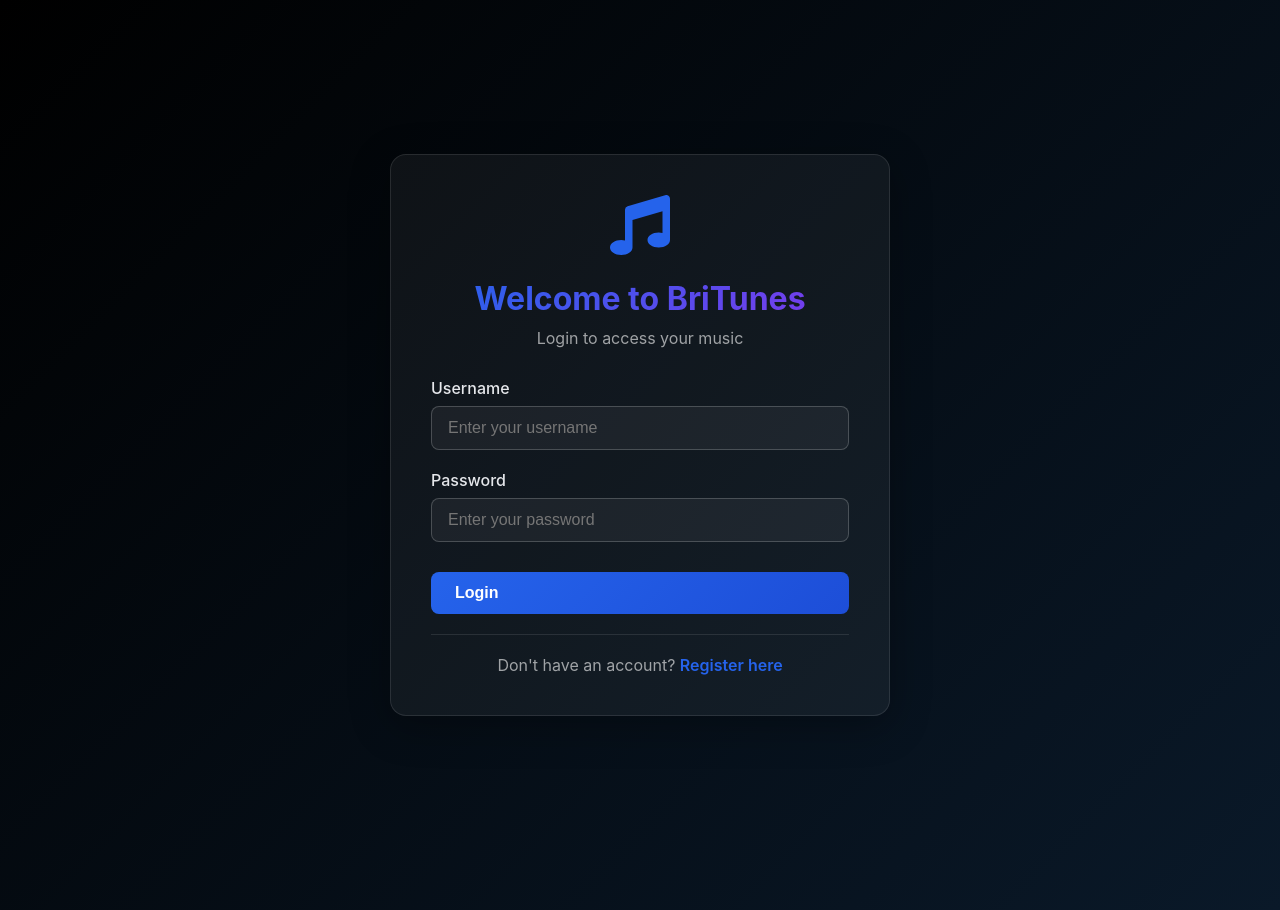
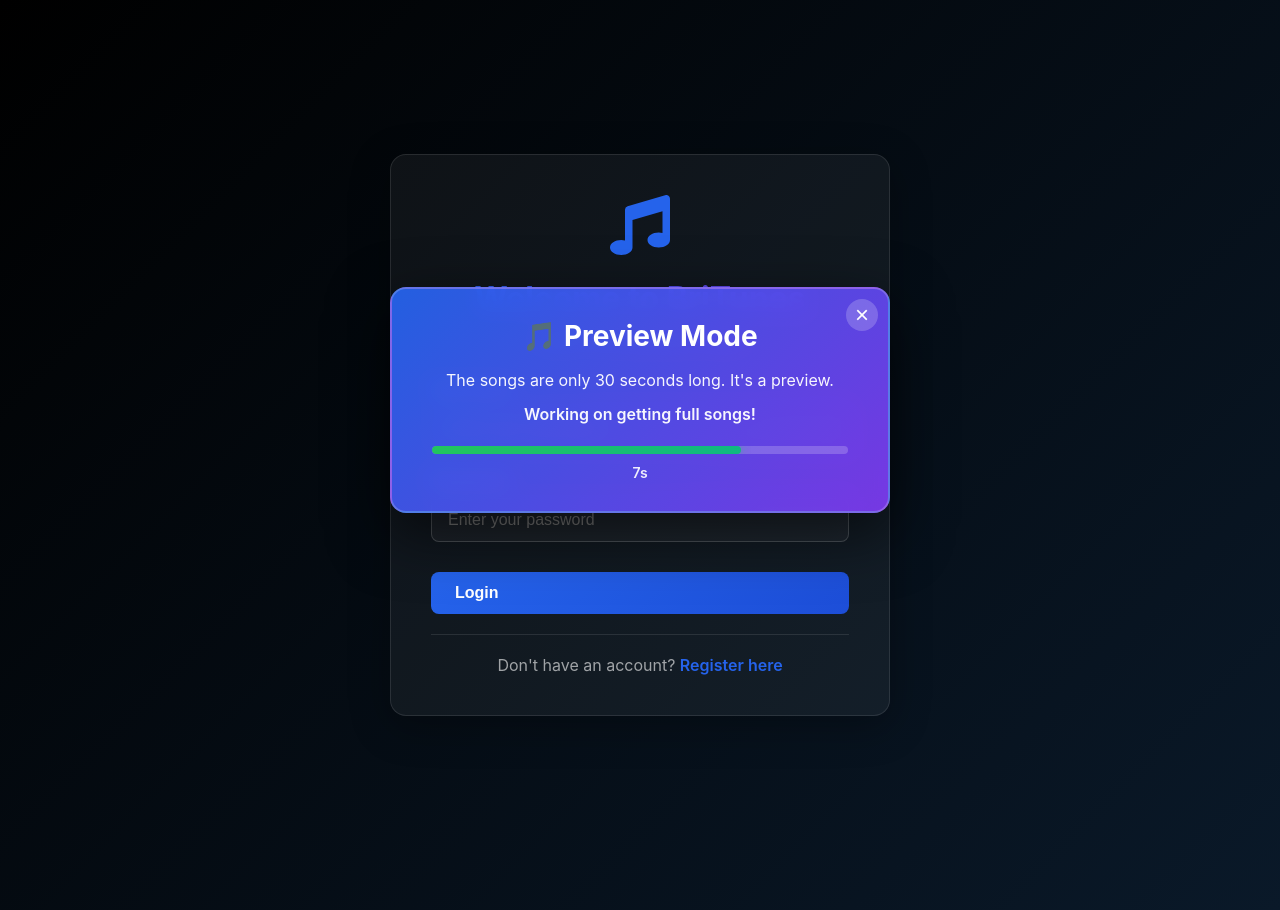
Before and after one commit to NexusDevelopments/BriTunes, a React (Create React App) app in the folder client/: page /login in a window 1280 px wide. Built offline with nearby package versions, Linux system fonts and the light colour scheme; no server answers; the HTML template or start-up script is replaced by a standard one.

Commit message:
Add preview notification popup with countdown

```diff
--- a/client/src/App.js
+++ b/client/src/App.js
@@ -1,9 +1,10 @@
-import React from 'react';
+import React, { useState, useEffect } from 'react';
 import { BrowserRouter as Router, Routes, Route, Navigate } from 'react-router-dom';
 import { AuthProvider } from './context/AuthContext';
 import { PlayerProvider } from './context/PlayerContext';
 import Navbar from './components/Navbar';
 import MusicPlayer from './components/MusicPlayer';
+import PreviewNotification from './components/PreviewNotification';
 import Home from './pages/Home';
 import Login from './pages/Login';
 import Register from './pages/Register';
@@ -16,6 +17,25 @@
 import './App.css';
 
 function App() {
+  const [showNotification, setShowNotification] = useState(false);
+
+  useEffect(() => {
+    // Check if notification has been shown before
+    const hasSeenNotification = localStorage.getItem('hasSeenPreviewNotification');
+    if (!hasSeenNotification) {
+      // Show notification after 2 seconds on first visit
+      const timer = setTimeout(() => {
+        setShowNotification(true);
+      }, 2000);
+      return () => clearTimeout(timer);
+    }
+  }, []);
+
+  const handleCloseNotification = () => {
+    setShowNotification(false);
+    localStorage.setItem('hasSeenPreviewNotification', 'true');
+  };
+
   return (
     <AuthProvider>
       <PlayerProvider>
@@ -44,6 +64,10 @@
               </Routes>
             </div>
             <MusicPlayer />
+            <PreviewNotification
+              show={showNotification}
+              onClose={handleCloseNotification}
+            />
           </div>
         </Router>
       </PlayerProvider>
--- /dev/null
+++ b/client/src/components/PreviewNotification.css
@@ -0,0 +1,125 @@
+.preview-notification-overlay {
+  position: fixed;
+  top: 0;
+  left: 0;
+  right: 0;
+  bottom: 0;
+  display: flex;
+  align-items: center;
+  justify-content: center;
+  z-index: 10000;
+  pointer-events: none;
+}
+
+.preview-notification {
+  background: linear-gradient(135deg, rgba(37, 99, 235, 0.95) 0%, rgba(124, 58, 237, 0.95) 100%);
+  border: 2px solid rgba(255, 255, 255, 0.2);
+  border-radius: 16px;
+  padding: 30px 40px;
+  box-shadow: 0 20px 60px rgba(0, 0, 0, 0.6);
+  backdrop-filter: blur(10px);
+  max-width: 500px;
+  width: 90%;
+  position: relative;
+  animation: slideDown 0.3s ease-out;
+  pointer-events: all;
+}
+
+@keyframes slideDown {
+  from {
+    opacity: 0;
+    transform: translateY(-30px);
+  }
+  to {
+    opacity: 1;
+    transform: translateY(0);
+  }
+}
+
+.notification-content {
+  text-align: center;
+}
+
+.notification-content h3 {
+  font-size: 28px;
+  font-weight: 700;
+  margin-bottom: 15px;
+  color: white;
+}
+
+.notification-content p {
+  font-size: 16px;
+  color: rgba(255, 255, 255, 0.95);
+  margin-bottom: 10px;
+  line-height: 1.5;
+}
+
+.working-on {
+  font-weight: 600;
+  color: rgba(255, 255, 255, 1);
+}
+
+.countdown-bar-container {
+  width: 100%;
+  height: 8px;
+  background: rgba(255, 255, 255, 0.2);
+  border-radius: 4px;
+  overflow: hidden;
+  margin: 20px 0 10px 0;
+}
+
+.countdown-bar {
+  height: 100%;
+  background: linear-gradient(90deg, #22c55e 0%, #10b981 100%);
+  border-radius: 4px;
+  transition: width 1s linear;
+  box-shadow: 0 0 10px rgba(34, 197, 94, 0.5);
+}
+
+.countdown-text {
+  display: block;
+  font-size: 14px;
+  font-weight: 600;
+  color: rgba(255, 255, 255, 0.9);
+  margin-top: 5px;
+}
+
+.close-notification {
+  position: absolute;
+  top: 10px;
+  right: 10px;
+  background: rgba(255, 255, 255, 0.2);
+  border: none;
+  color: white;
+  font-size: 24px;
+  width: 32px;
+  height: 32px;
+  border-radius: 50%;
+  cursor: pointer;
+  display: flex;
+  align-items: center;
+  justify-content: center;
+  transition: all 0.2s;
+  line-height: 1;
+  padding: 0;
+}
+
+.close-notification:hover {
+  background: rgba(255, 255, 255, 0.3);
+  transform: scale(1.1);
+}
+
+@media (max-width: 768px) {
+  .preview-notification {
+    padding: 25px 30px;
+    max-width: 400px;
+  }
+
+  .notification-content h3 {
+    font-size: 24px;
+  }
+
+  .notification-content p {
+    font-size: 14px;
+  }
+}
--- /dev/null
+++ b/client/src/components/PreviewNotification.js
@@ -0,0 +1,56 @@
+import React, { useEffect, useState } from 'react';
+import './PreviewNotification.css';
+
+const PreviewNotification = ({ show, onClose }) => {
+  const [countdown, setCountdown] = useState(10);
+  const [progress, setProgress] = useState(100);
+
+  useEffect(() => {
+    if (show) {
+      setCountdown(10);
+      setProgress(100);
+
+      const interval = setInterval(() => {
+        setCountdown(prev => {
+          if (prev <= 1) {
+            clearInterval(interval);
+            onClose();
+            return 0;
+          }
+          return prev - 1;
+        });
+
+        setProgress(prev => {
+          const newProgress = prev - 10;
+          return newProgress < 0 ? 0 : newProgress;
+        });
+      }, 1000);
+
+      return () => clearInterval(interval);
+    }
+  }, [show, onClose]);
+
+  if (!show) return null;
+
+  return (
+    <div className="preview-notification-overlay">
+      <div className="preview-notification">
+        <div className="notification-content">
+          <h3>🎵 Preview Mode</h3>
+          <p>The songs are only 30 seconds long. It's a preview.</p>
+          <p className="working-on">Working on getting full songs!</p>
+          <div className="countdown-bar-container">
+            <div
+              className="countdown-bar"
+              style={{ width: `${progress}%` }}
+            ></div>
+          </div>
+          <span className="countdown-text">{countdown}s</span>
+        </div>
+        <button className="close-notification" onClick={onClose}>×</button>
+      </div>
+    </div>
+  );
+};
+
+export default PreviewNotification;
```
